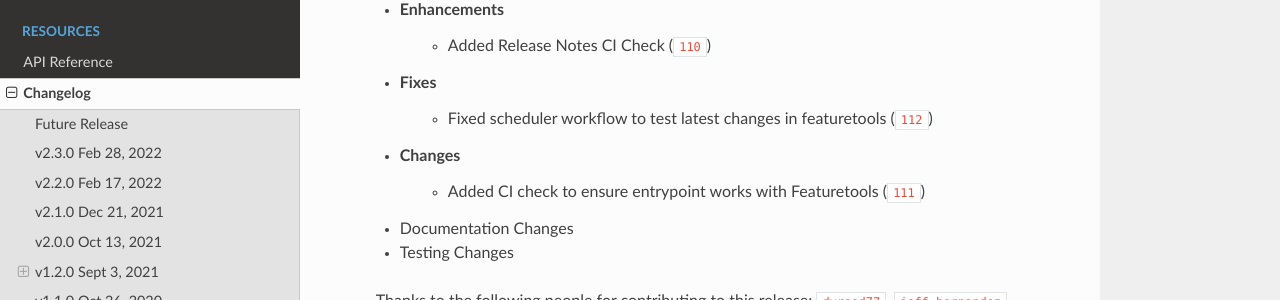
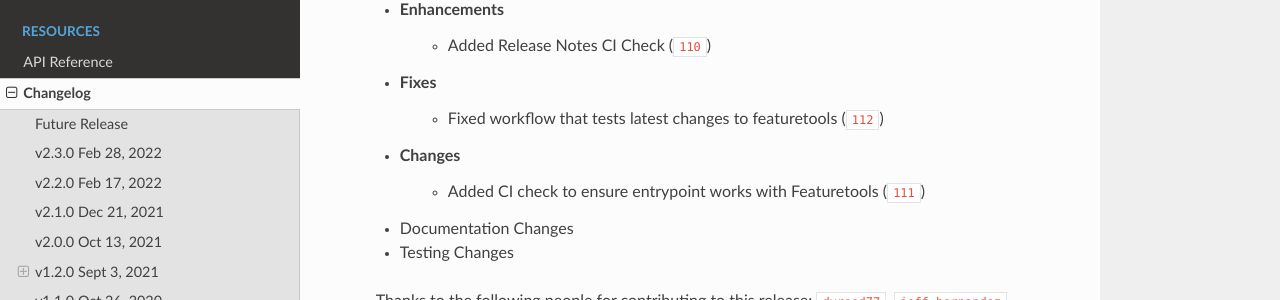
Before and after one commit to alteryx/nlp_primitives, a Sphinx documentation site: the page built from docs/source/changelog.rst, in a window 1280 px wide and 900 px high. Shown: the part 218-518 px from the top of the window. Built offline with Sphinx 7.4.7 and the Read the Docs theme 2.0.0, drawn with Linux system fonts in a browser that asks for light colours; cross-references to code outside the pages are shown as plain code.

Commit message:
update description

```diff
--- a/docs/source/changelog.rst
+++ b/docs/source/changelog.rst
@@ -7,7 +7,7 @@ Future Release
     * Enhancements
         * Added Release Notes CI Check (:pr:`110`)
     * Fixes
-        * Fixed scheduler workflow to test latest changes in featuretools (:pr:`112`)
+        * Fixed workflow that tests latest changes to featuretools (:pr:`112`)
     * Changes
         * Added CI check to ensure entrypoint works with Featuretools (:pr:`111`)
     * Documentation Changes
```
